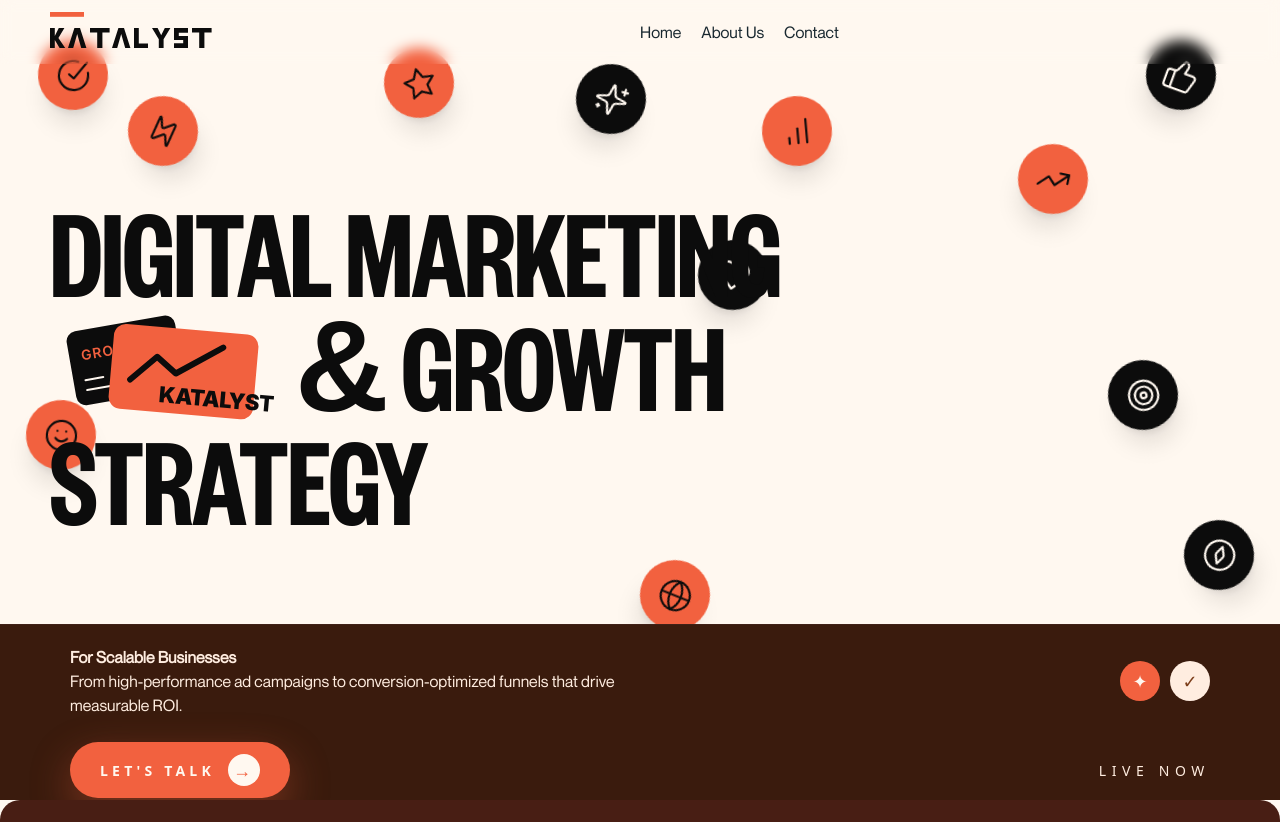
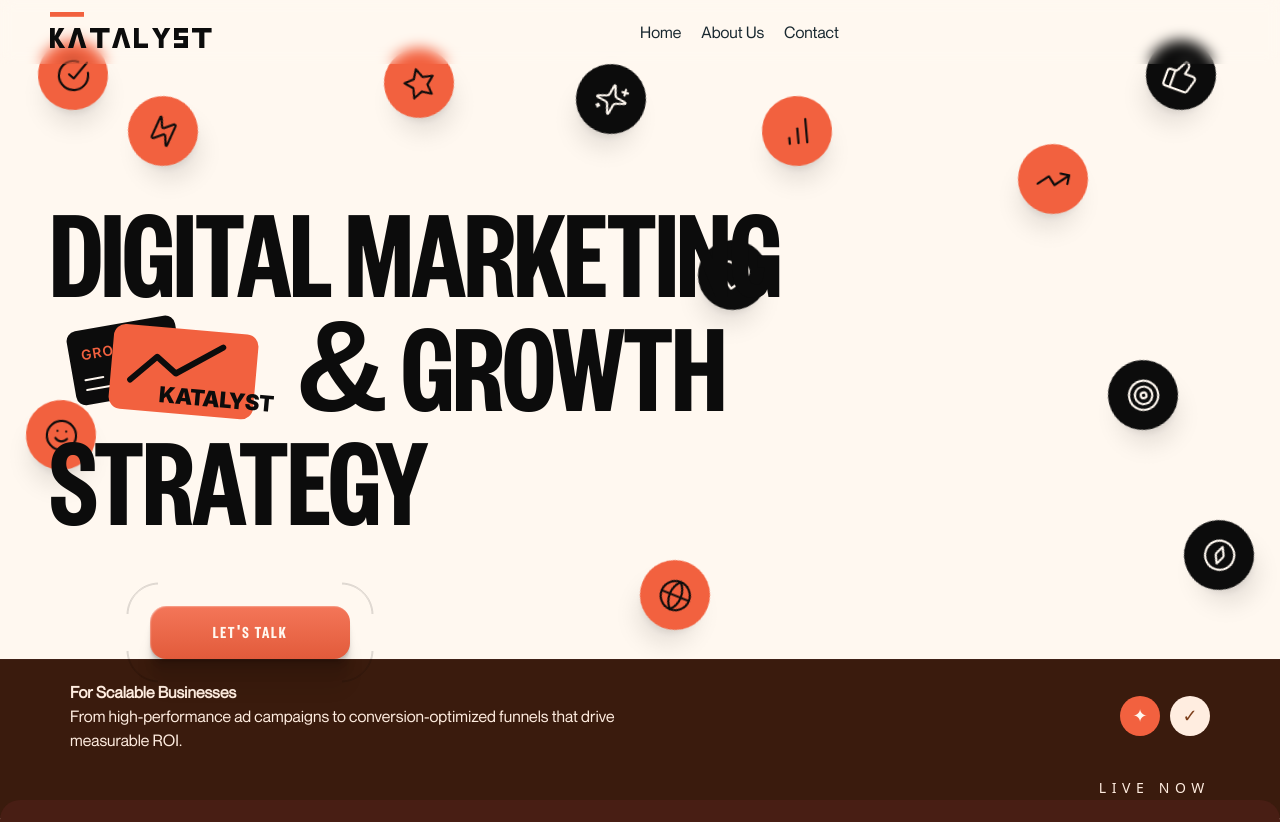
Before and after one commit to yugaaank/creator-landing, a Next.js app: page / in a window 1280 px wide. Shown: the top 822 px of the page. Built offline with nearby package versions, Linux system fonts and the light colour scheme.

Commit message:
chaneged the let's talk button

```diff
--- a/container/home-page/Hero.tsx
+++ b/container/home-page/Hero.tsx
@@ -91,6 +91,47 @@
 								</div>
 								Strategy
 							</h1>
+							<div className="mt-[80px] ml-[100px] sm:ml-[20px] xm:ml-[20px] sm:mt-[40px] xm:mt-[40px]">
+								<div className="btn-container">
+									<div className="btn-drawer transition-top">SCALE YOUR BRAND</div>
+									<div className="btn-drawer transition-bottom">BOOK A CALL</div>
+
+									<a
+										href="https://calendly.com/kompanykatalyst/discovery-call"
+										className="btn">
+										<span className="btn-text">LET'S TALK</span>
+									</a>
+
+									<svg
+										className="btn-corner"
+										xmlns="http://www.w3.org/2000/svg"
+										viewBox="-1 1 32 32">
+										<path
+											d="M32,32C14.355,32,0,17.645,0,0h.985c0,17.102,13.913,31.015,31.015,31.015v.985Z"></path>
+									</svg>
+									<svg
+										className="btn-corner"
+										xmlns="http://www.w3.org/2000/svg"
+										viewBox="-1 1 32 32">
+										<path
+											d="M32,32C14.355,32,0,17.645,0,0h.985c0,17.102,13.913,31.015,31.015,31.015v.985Z"></path>
+									</svg>
+									<svg
+										className="btn-corner"
+										xmlns="http://www.w3.org/2000/svg"
+										viewBox="-1 1 32 32">
+										<path
+											d="M32,32C14.355,32,0,17.645,0,0h.985c0,17.102,13.913,31.015,31.015,31.015v.985Z"></path>
+									</svg>
+									<svg
+										className="btn-corner"
+										xmlns="http://www.w3.org/2000/svg"
+										viewBox="-1 1 32 32">
+										<path
+											d="M32,32C14.355,32,0,17.645,0,0h.985c0,17.102,13.913,31.015,31.015,31.015v.985Z"></path>
+									</svg>
+								</div>
+							</div>
 						</div>
 
 					</div>
@@ -113,14 +154,7 @@
 								</div>
 							</div>
 						</div>
-						<div className="flex items-center justify-between padding-x">
-							<a
-								href="https://calendly.com/kompanykatalyst/discovery-call"
-								className="flex items-center justify-between gap-[8px] rounded-[50px] px-[30px] py-[12px] text-[14px] font-semibold tracking-[0.3em] uppercase text-[#FFF8F0] bg-[#F2613F] shadow-[0_15px_40px_rgba(242,97,63,0.35)] transition-all duration-300 hover:bg-[#FFF8F0] hover:text-[#F2613F]"
-								style={{ minWidth: "220px" }}>
-								<span>LET'S TALK</span>
-								<span className="h-[32px] w-[32px] rounded-full bg-[#FFF8F0] flex items-center justify-center text-[#F2613F] text-[18px]">→</span>
-							</a>
+						<div className="flex items-center justify-end padding-x">
 							<span className="text-[14px] tracking-[0.4em] text-[#FFEDE0] uppercase">Live now</span>
 						</div>
 					</div>
--- a/styles/globals.css
+++ b/styles/globals.css
@@ -141,3 +141,240 @@
 .h {
 	height: calc(100vh + 600px);
 }
+
+/* Uiverse Button Styles - Adapted for Katalyst */
+.btn-container {
+  --btn-color: #F2613F;
+  --corner-color: #0002;
+  --corner-dist: 24px;
+  --corner-multiplier: 1.5;
+  --timing-function: cubic-bezier(0, 0, 0, 2.5);
+  --duration: 250ms;
+
+  position: relative;
+  display: flex;
+  align-items: center;
+  justify-content: center;
+  width: fit-content;
+}
+
+.btn-container .btn {
+  position: relative;
+  min-width: 200px;
+  min-height: calc(var(--corner-dist) * 2.2);
+  border-radius: 16px;
+  border: none;
+  padding: 0.25em 1.5em;
+
+  background: linear-gradient(#fff2, #0001), var(--btn-color);
+  box-shadow:
+    1px 1px 2px -1px #fff inset,
+    0 2px 1px #00000010,
+    0 4px 2px #00000010,
+    0 8px 4px #00000010,
+    0 16px 8px #00000010,
+    0 32px 16px #00000010;
+
+  transition:
+    transform var(--duration) var(--timing-function),
+    filter var(--duration) var(--timing-function);
+  -webkit-transition:
+    transform var(--duration) var(--timing-function),
+    -webkit-filter var(--duration) var(--timing-function);
+
+  cursor: pointer;
+  display: flex;
+  align-items: center;
+  justify-content: center;
+}
+
+.btn-container .btn-drawer {
+  position: absolute;
+  display: flex;
+  justify-content: center;
+
+  min-height: 32px;
+  border-radius: 16px;
+  border: none;
+  padding: 0.25em 1em;
+  font-size: 0.7em;
+  font-weight: 600;
+  font-family: "NeueMontreal", sans-serif;
+  color: #0C0C0C;
+
+  background: linear-gradient(#fff2, #0001), #FFEDE0;
+  opacity: 0;
+
+  transition:
+    transform calc(0.5 * var(--duration)) ease,
+    filter var(--duration) var(--timing-function),
+    opacity calc(0.5 * var(--duration)) ease;
+  -webkit-transition:
+    transform calc(0.5 * var(--duration)) ease,
+    -webkit-filter var(--duration) var(--timing-function),
+    opacity calc(0.5 * var(--duration)) ease;
+  filter: blur(2px);
+  -webkit-filter: blur(2px);
+}
+
+.btn-container .transition-top {
+  top: 0;
+  left: 0;
+  border-radius: 12px 12px 0 0;
+  align-items: start;
+}
+.btn-container .transition-bottom {
+  bottom: 0;
+  right: 0;
+  border-radius: 0 0 12px 12px;
+  align-items: end;
+}
+
+.btn-container .btn-text {
+  display: inline-block;
+
+  font-size: 1.1em;
+  font-family: "FoundersGrotesk", sans-serif;
+  font-weight: 600;
+  letter-spacing: 0.1em;
+  color: #FFF8F0;
+
+  transition:
+    transform var(--duration) var(--timing-function),
+    filter var(--duration) var(--timing-function),
+    color var(--duration) var(--timing-function);
+}
+
+.btn-container .btn-corner {
+  position: absolute;
+  width: 32px;
+
+  fill: none;
+  stroke: var(--corner-color);
+
+  transition:
+    transform var(--duration) var(--timing-function),
+    filter var(--duration) var(--timing-function);
+  -webkit-transition:
+    transform var(--duration) var(--timing-function),
+    -webkit-filter var(--duration) var(--timing-function);
+}
+
+.btn-container .btn-corner:nth-of-type(1) {
+  top: 0;
+  left: 0;
+  transform: translate(
+      calc(-1 * var(--corner-dist)),
+      calc(-1 * var(--corner-dist))
+    )
+    rotate(90deg);
+}
+.btn-container .btn-corner:nth-of-type(2) {
+  top: 0;
+  right: 0;
+  transform: translate(var(--corner-dist), calc(-1 * var(--corner-dist)))
+    rotate(180deg);
+}
+.btn-container .btn-corner:nth-of-type(3) {
+  bottom: 0;
+  right: 0;
+  transform: translate(var(--corner-dist), var(--corner-dist)) rotate(-90deg);
+}
+.btn-container .btn-corner:nth-of-type(4) {
+  bottom: 0;
+  left: 0;
+  transform: translate(calc(-1 * var(--corner-dist)), var(--corner-dist))
+    rotate(0deg);
+}
+
+.btn-container:hover .btn,
+.btn-container:focus-within .btn {
+  transform: scale(1.05);
+  filter: drop-shadow(0 16px 16px #0002);
+  -webkit-filter: drop-shadow(0 16px 16px #0002);
+}
+
+.btn-container:hover .transition-top,
+.btn-container:focus-within .transition-top {
+  transform: translateY(-24px) rotateZ(4deg);
+  filter: blur(0px);
+  -webkit-filter: blur(0px);
+  animation: hue-anim 3s infinite linear;
+  -webkit-animation: hue-anim 3s infinite linear;
+  opacity: 1;
+}
+
+.btn-container:hover .transition-bottom,
+.btn-container:focus-within .transition-bottom {
+  transform: translateY(24px) rotateZ(4deg);
+  filter: blur(0px);
+  -webkit-filter: blur(0px);
+  animation: hue-anim 3s infinite linear;
+  -webkit-animation: hue-anim 3s infinite linear;
+  opacity: 1;
+}
+
+.btn-container:hover .btn-text,
+.btn-container:focus-within .btn-text {
+  transform: scale(1.05);
+  color: #FFF8F0;
+}
+
+.btn-container:hover {
+  --corner-color: #F2613F88;
+}
+
+.btn-container:hover .btn-corner:first-of-type {
+  transform: translate(
+      calc(-1 * var(--corner-multiplier) * var(--corner-dist)),
+      calc(-1 * var(--corner-multiplier) * var(--corner-dist))
+    )
+    rotate(90deg);
+  filter: drop-shadow(-10px 10px 1px var(--corner-color))
+    drop-shadow(-20px 20px 2px var(--corner-color));
+}
+
+.btn-container:hover .btn-corner:nth-of-type(2) {
+  transform: translate(
+      calc(var(--corner-multiplier) * var(--corner-dist)),
+      calc(-1 * var(--corner-multiplier) * var(--corner-dist))
+    )
+    rotate(180deg);
+  filter: drop-shadow(-10px 10px 1px var(--corner-color))
+    drop-shadow(-20px 20px 2px var(--corner-color));
+}
+
+.btn-container:hover .btn-corner:nth-of-type(3) {
+  transform: translate(
+      calc(var(--corner-multiplier) * var(--corner-dist)),
+      calc(var(--corner-multiplier) * var(--corner-dist))
+    )
+    rotate(-90deg);
+  filter: drop-shadow(-10px 10px 1px var(--corner-color))
+    drop-shadow(-20px 20px 2px var(--corner-color));
+}
+
+.btn-container:hover .btn-corner:nth-of-type(4) {
+  transform: translate(
+      calc(-1 * var(--corner-multiplier) * var(--corner-dist)),
+      calc(var(--corner-multiplier) * var(--corner-dist))
+    )
+    rotate(0deg);
+  filter: drop-shadow(-10px 10px 1px var(--corner-color))
+    drop-shadow(-20px 20px 2px var(--corner-color));
+}
+
+.btn-container:active .btn {
+  transform: scale(0.95);
+  filter: drop-shadow(0 10px 4px #0002);
+}
+
+.btn-container:active .transition-top,
+.btn-container:active .transition-bottom {
+  transform: translateY(0px) scale(0.5);
+}
+
+@keyframes hue-anim {
+  0%, 100% { filter: hue-rotate(0deg); }
+  50% { filter: hue-rotate(-30deg); }
+}
```
